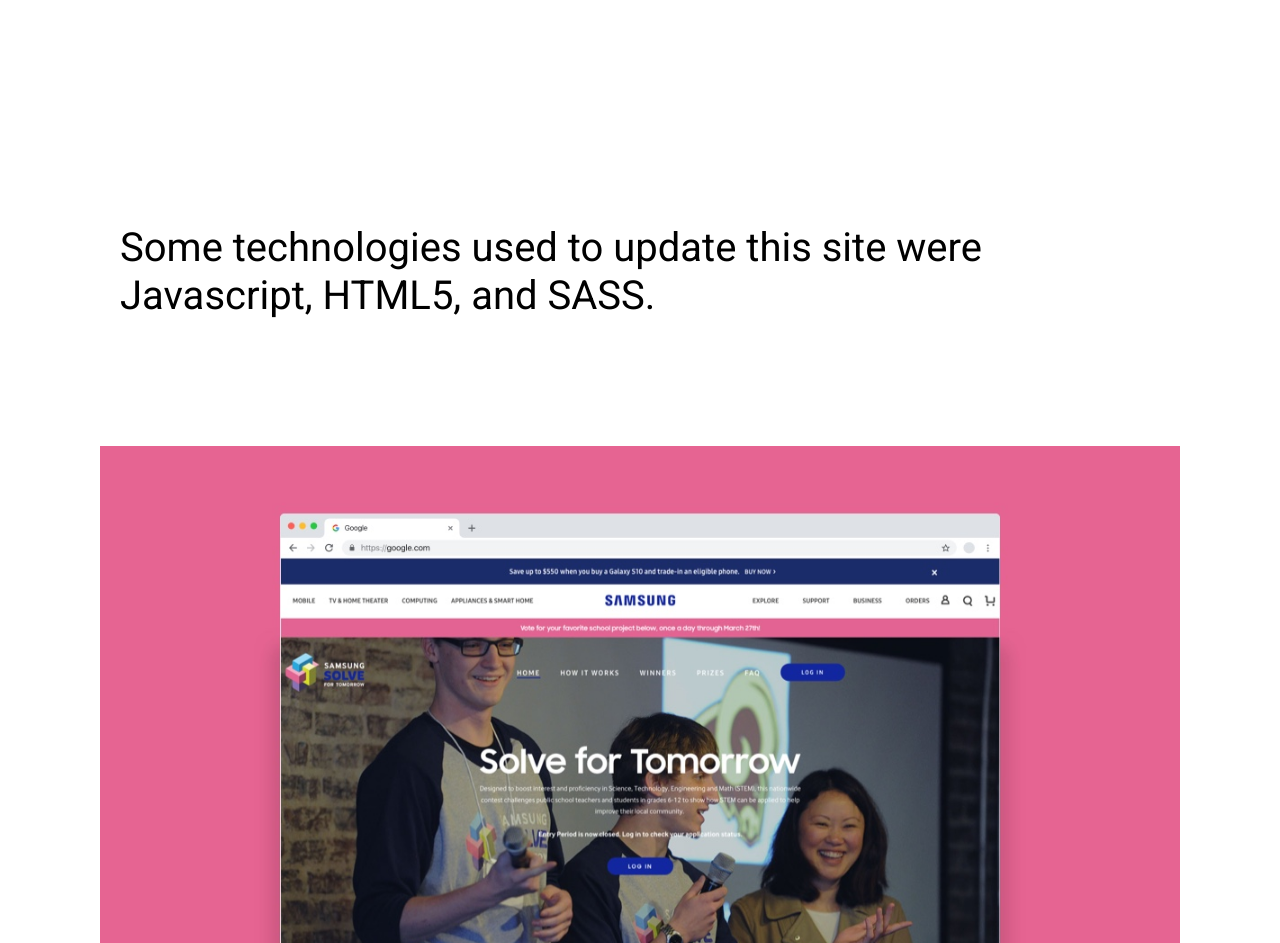
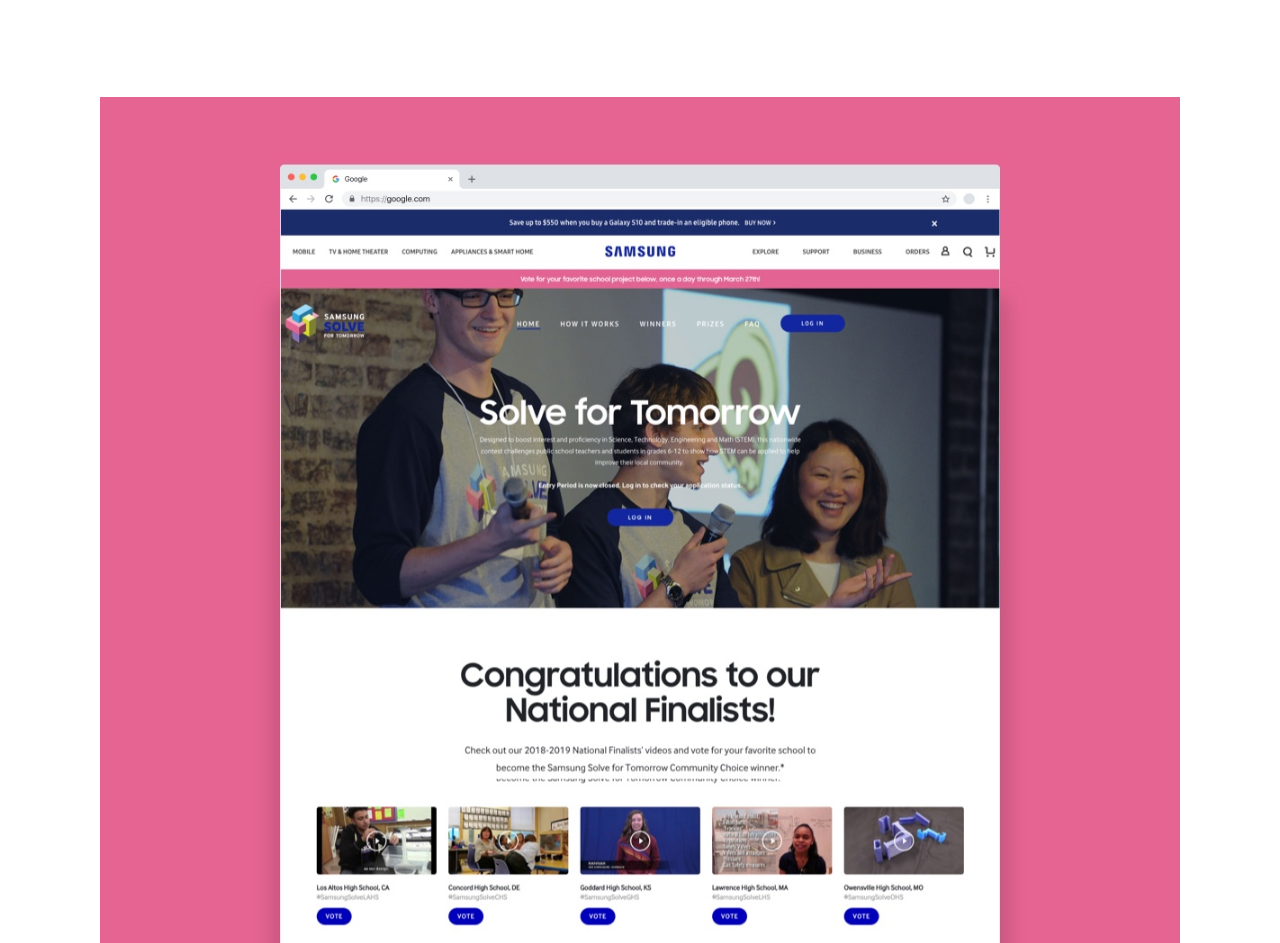
Before and after one commit to AMSpears/personalPortfolio, a Gatsby site: page /sft-samsung in a window 1280 px wide. Shown: the part 909-1852 px from the top of the page. Built offline with nearby package versions, Linux system fonts and the light colour scheme; Gatsby itself is replaced by a stand-in of ours.

Commit message:
update project layout

```diff
--- a/src/components/projectPages.scss
+++ b/src/components/projectPages.scss
@@ -9,10 +9,10 @@
 }
 
 .about {
-    padding: 40px;
+    margin: 40px;
 
     @media only screen and (min-width: 1024px) {
-        padding: 100px 120px;
+        margin: 100px 120px;
     }
 
     p {
@@ -28,10 +28,10 @@
 
 .projectsLinksContainer {
     display: flex;
-    padding: 40px;
+    margin: 20px;
 
     @media only screen and (min-width: 1024px) {
-        padding: 120px;
+        padding: 40px 100px;
     }
 
      .links {
@@ -54,10 +54,10 @@
      }
  }
 .projectImg {
-    padding: 0 40px;
+    margin: 0 40px;
 
     @media only screen and (min-width: 1024px) {
-        padding: 0 100px;
+        margin: 0 100px;
 
     }
 
--- a/src/pages/sft-samsung.js
+++ b/src/pages/sft-samsung.js
@@ -36,14 +36,12 @@
             <p>While at R/GA,  I worked on the Samsung: <strong>Solve For Tomorrow </strong>campaign. For each new phase of this campaign, I made updates in collaboration with other engineers, designers,  QA engineers, and other disciples. </p>
         </section>
         <section className = 'projectImg'>
+            <Img fluid={data.SamsungImg1.childImageSharp.fluid} fadeIn={false} alt= 'header'/>
         </section>
         <section className = 'about'>
             <p>Some technologies used to update this site were Javascript, HTML5, and SASS. </p>
         </section>
-        <section className = 'projectImg'>
-            <Img fluid={data.SamsungImg1.childImageSharp.fluid} fadeIn={false} alt= 'header'/>
-        </section>
-        <section className = 'projectsLinksContainer'>
+         <section className = 'projectsLinksContainer'>
             <div className= "links"> <a href= "https://www.samsung.com/us/solvefortomorrow/" target= "blank">Website</a></div>
         </section>
         <section className = "projects">
```
